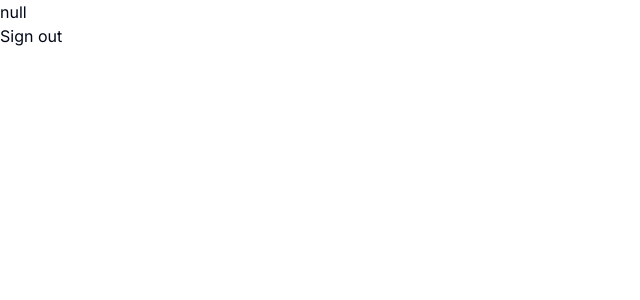
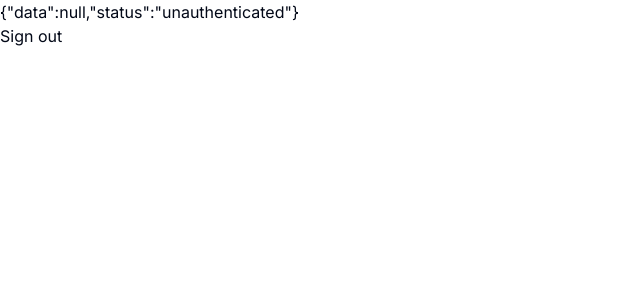
Before and after one commit to absalipande/next-auth, a Next.js app: page /settings in a window 1280 px wide. Shown: the top 300 px of the page, without its empty margins (0-640 px from the left). Built offline with nearby package versions, Linux system fonts and the light colour scheme; no server answers.

Commit message:
feat: Partially made some changes to the protected settings route and adding session providers to the layout

```diff
--- a/app/(protected)/settings/page.tsx
+++ b/app/(protected)/settings/page.tsx
@@ -1,18 +1,14 @@
-import { auth, signOut } from '@/auth';
+'use client';
 
-const SettingsPage = async () => {
-  const session = await auth();
+import { useSession } from "next-auth/react";
+
+const SettingsPage = () => {
+  const session = useSession();
 
   return (
     <div>
       {JSON.stringify(session)}
-      <form
-        action={async () => {
-          'use server';
-
-          await signOut();
-        }}
-      >
+      <form>
         <button type='submit'>Sign out</button>
       </form>
     </div>
--- a/app/layout.tsx
+++ b/app/layout.tsx
@@ -1,5 +1,7 @@
 import type { Metadata } from 'next';
 import { Inter } from 'next/font/google';
+import { SessionProvider } from 'next-auth/react';
+import { auth } from '@/auth';
 import './globals.css';
 
 const inter = Inter({ subsets: ['latin'] });
@@ -9,14 +11,17 @@
   description: 'Generated by create next app',
 };
 
-export default function RootLayout({
+export default async function RootLayout({
   children,
 }: Readonly<{
   children: React.ReactNode;
 }>) {
+  const session = await auth();
   return (
-    <html lang='en'>
-      <body className={inter.className}>{children}</body>
-    </html>
+    <SessionProvider session={session}>
+      <html lang='en'>
+        <body className={inter.className}>{children}</body>
+      </html>
+    </SessionProvider>
   );
 }
```
